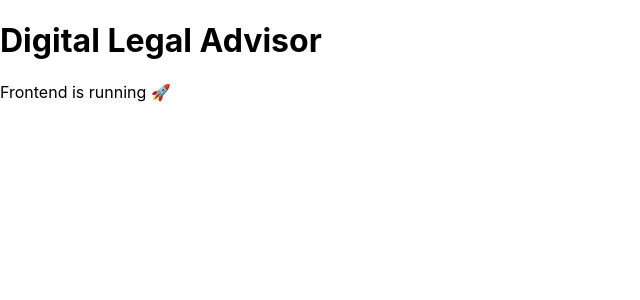
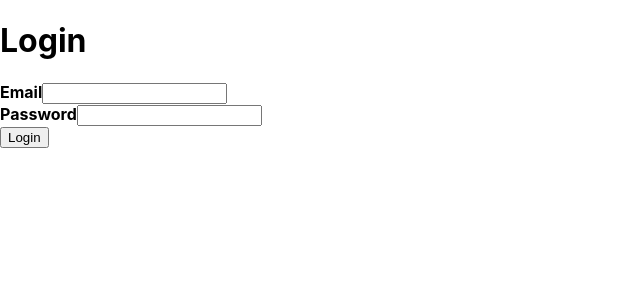
Before and after one commit to saya-s/digital-legal-advisor, a React (Create React App) app: page /login in a window 1280 px wide. Shown: the top 300 px of the page, without its empty margins (0-640 px from the left). Built offline with nearby package versions, Linux system fonts and the light colour scheme.

Commit message:
t
git push

```diff
--- a/package.json
+++ b/package.json
@@ -9,6 +9,7 @@
     "@testing-library/user-event": "^13.5.0",
     "react": "^19.2.4",
     "react-dom": "^19.2.4",
+    "react-router-dom": "^7.13.0",
     "react-scripts": "5.0.1",
     "web-vitals": "^2.1.4"
   },
--- a/src/App.js
+++ b/src/App.js
@@ -1,9 +1,17 @@
+import { BrowserRouter, Routes, Route, Navigate } from "react-router-dom";
+import Login from "./pages/Login";
+
 function App() {
   return (
-    <div>
-      <h1>Digital Legal Advisor</h1>
-      <p>Frontend is running 🚀</p>
-    </div>
+    <BrowserRouter>
+      <Routes>
+        {/* Redirect home page to login */}
+        <Route path="/" element={<Navigate to="/login" />} />
+
+        {/* Login page */}
+        <Route path="/login" element={<Login />} />
+      </Routes>
+    </BrowserRouter>
   );
 }
 
--- a/src/index.js
+++ b/src/index.js
@@ -2,7 +2,7 @@ import React from 'react';
 import ReactDOM from 'react-dom/client';
 import './index.css';
 import App from './App';
-import reportWebVitals from './reportWebVitals';
+
 
 const root = ReactDOM.createRoot(document.getElementById('root'));
 root.render(
@@ -14,4 +14,3 @@ root.render(
 // If you want to start measuring performance in your app, pass a function
 // to log results (for example: reportWebVitals(console.log))
 // or send to an analytics endpoint. Learn more: https://bit.ly/CRA-vitals
-reportWebVitals();
--- /dev/null
+++ b/src/pages/Dashboard.js
@@ -0,0 +1,3 @@
+export default function Login() {
+  return <h1>Dashboard</h1>;
+}
--- /dev/null
+++ b/src/pages/Lawyers.js
@@ -0,0 +1,3 @@
+export default function Login() {
+  return <h1>portal</h1>;
+}
--- /dev/null
+++ b/src/pages/Login.js
@@ -0,0 +1,23 @@
+export default function Login() {
+  return (
+    <div>
+  <h1>Login</h1>
+  <form>
+    <div>
+    <label for="email"><b>Email</b></label>
+    <input type="email" name="email"required></input>
+</div>
+    <div>
+
+    <label for="psw"><b>Password</b></label>
+    <input type="password" name="psw" required></input>
+</div>
+    <div>
+
+     <button type="submit">Login</button>
+</div>
+  </form>
+  </div>
+
+  );
+}
--- /dev/null
+++ b/src/pages/QA.js
@@ -0,0 +1,3 @@
+export default function Login() {
+  return <h1>QA</h1>;
+}
--- /dev/null
+++ b/src/pages/Register.js
@@ -0,0 +1,3 @@
+export default function Login() {
+  return <h1>register</h1>;
+}
--- /dev/null
+++ b/src/pages/Templates.js
@@ -0,0 +1,3 @@
+export default function Login() {
+  return <h1>templates</h1>;
+}
--- /dev/null
+++ b/src/pages/Upload.js
@@ -0,0 +1,3 @@
+export default function Login() {
+  return <h1>upload</h1>;
+}
```
Also changed, not shown: 1 other file (tests, documents, lock files or other folders).
